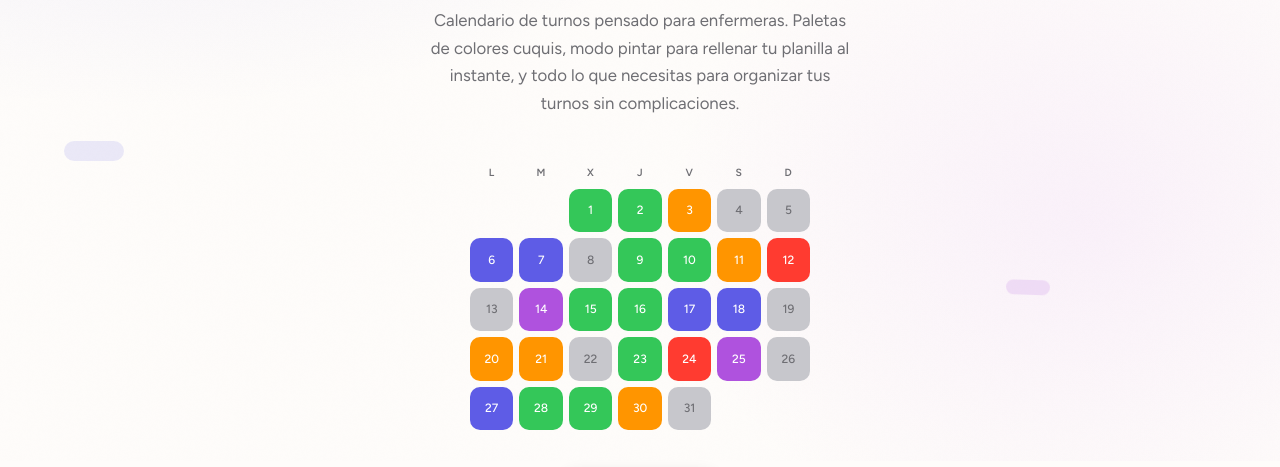
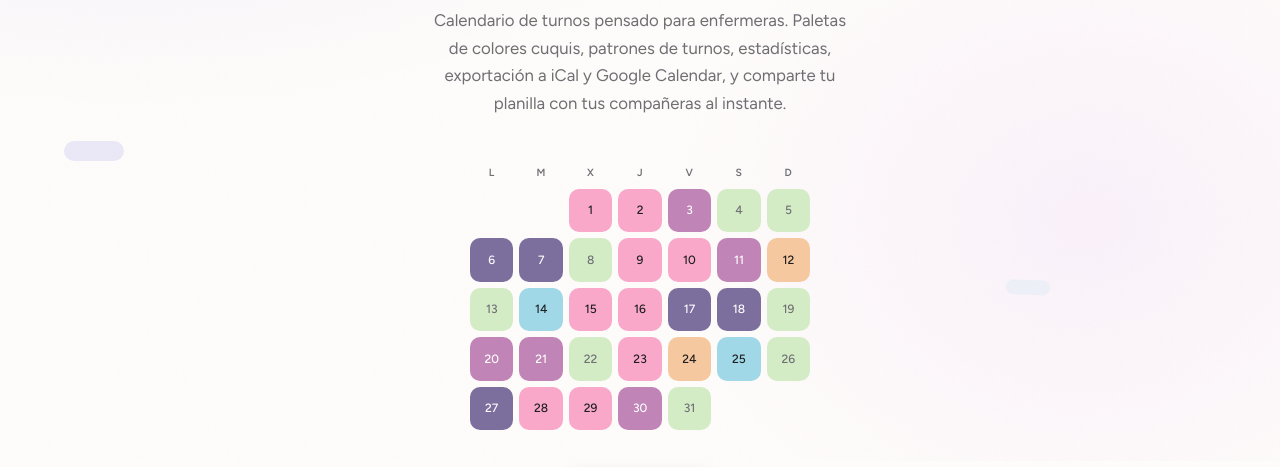
Before and after one commit to Cenadros/turnify-site, a plain HTML site: page index.html in a window 1280 px wide. Shown: the part 339-806 px from the top of the page. Drawn offline with nearby package versions, Linux system fonts and the light colour scheme.

Commit message:
Update site content to match actual Turnify app codebase
Align website with the real app: use Cherry palette colors instead of
generic bright ones, fix monetization model from subscription to one-time
purchase, add CloudKit/iCloud sharing to privacy policy, remove Google
Play references (iOS-only), and update feature descriptions and FAQs.

Co-Authored-By: Claude Opus 4.6 (1M context) <noreply@anthropic.com>

```diff
--- a/index.html
+++ b/index.html
@@ -4,7 +4,7 @@
     <meta charset="UTF-8">
     <meta name="viewport" content="width=device-width, initial-scale=1.0">
     <title>Turnify — Calendario de Turnos</title>
-    <meta name="description" content="Tu planilla de turnos, bonita y en segundos. Calendario de turnos para enfermeras con paletas de colores y modo pintar.">
+    <meta name="description" content="Tu planilla de turnos, bonita y en segundos. Calendario de turnos para enfermeras con paletas de colores, patrones, estadísticas y más.">
     <link rel="preconnect" href="https://fonts.googleapis.com">
     <link rel="preconnect" href="https://fonts.gstatic.com" crossorigin>
     <link href="https://fonts.googleapis.com/css2?family=Bricolage+Grotesque:opsz,wght@12..96,400;12..96,600;12..96,700;12..96,800&family=Figtree:wght@400;500;600&display=swap" rel="stylesheet">
@@ -12,12 +12,12 @@
         :root {
             --primary: #5E5CE6;
             --secondary: #BF5AF2;
-            --morning: #34C759;
-            --afternoon: #FF9500;
-            --night: #5E5CE6;
-            --guard: #FF3B30;
-            --custom: #AF52DE;
-            --off: #C7C7CC;
+            --morning: #f9a8c9;
+            --evening: #c084b6;
+            --night: #7c6f9e;
+            --guard: #f6c89f;
+            --vacation: #a0d8e8;
+            --off: #d4ecc6;
             --text-primary: #1D1D1F;
             --text-secondary: #6E6E73;
             --surface: #F5F5F7;
@@ -144,7 +144,7 @@
         }
         .pill-2 {
             width: 40px; height: 14px;
-            background: var(--afternoon);
+            background: var(--evening);
             opacity: 0.15;
             top: 25%; right: 12%;
             animation-delay: 3s;
@@ -176,7 +176,7 @@
         }
         .pill-6 {
             width: 44px; height: 15px;
-            background: var(--custom);
+            background: var(--vacation);
             opacity: 0.13;
             bottom: 20%; right: 18%;
             animation-delay: 2s;
@@ -306,11 +306,11 @@
             color: var(--text-secondary);
         }
 
-        .cal-day.morning { background: var(--morning); }
-        .cal-day.afternoon { background: var(--afternoon); }
-        .cal-day.night { background: var(--primary); }
-        .cal-day.guard { background: var(--guard); }
-        .cal-day.custom { background: var(--custom); }
+        .cal-day.morning { background: var(--morning); color: var(--text-primary); }
+        .cal-day.evening { background: var(--evening); }
+        .cal-day.night { background: var(--night); }
+        .cal-day.guard { background: var(--guard); color: var(--text-primary); }
+        .cal-day.vacation { background: var(--vacation); color: var(--text-primary); }
 
         /* ── App Store badge ── */
         .store-badge {
@@ -496,7 +496,7 @@
     <p class="subtitle" data-es="Tu planilla de turnos, bonita y en segundos" data-en="Your shift planner, beautiful and instant">Tu planilla de turnos, bonita y en segundos</p>
 
     <!-- Description -->
-    <p class="description" data-es="Calendario de turnos pensado para enfermeras. Paletas de colores cuquis, modo pintar para rellenar tu planilla al instante, y todo lo que necesitas para organizar tus turnos sin complicaciones." data-en="A shift calendar made for nurses. Cute color palettes, paint mode to fill your schedule instantly, and everything you need to organize your shifts without the fuss.">Calendario de turnos pensado para enfermeras. Paletas de colores cuquis, modo pintar para rellenar tu planilla al instante, y todo lo que necesitas para organizar tus turnos sin complicaciones.</p>
+    <p class="description" data-es="Calendario de turnos pensado para enfermeras. Paletas de colores cuquis, patrones de turnos, estadísticas, exportación a iCal y Google Calendar, y comparte tu planilla con tus compañeras al instante." data-en="A shift calendar made for nurses. Cute color palettes, shift patterns, statistics, export to iCal and Google Calendar, and share your schedule with colleagues instantly.">Calendario de turnos pensado para enfermeras. Paletas de colores cuquis, patrones de turnos, estadísticas, exportación a iCal y Google Calendar, y comparte tu planilla con tus compañeras al instante.</p>
 
     <!-- Mini calendar -->
     <div class="calendar-preview" aria-hidden="true">
@@ -512,7 +512,7 @@
         <div class="cal-day empty"></div>
         <div class="cal-day morning">1</div>
         <div class="cal-day morning">2</div>
-        <div class="cal-day afternoon">3</div>
+        <div class="cal-day evening">3</div>
         <div class="cal-day off">4</div>
         <div class="cal-day off">5</div>
 
@@ -521,29 +521,29 @@
         <div class="cal-day off">8</div>
         <div class="cal-day morning">9</div>
         <div class="cal-day morning">10</div>
-        <div class="cal-day afternoon">11</div>
+        <div class="cal-day evening">11</div>
         <div class="cal-day guard">12</div>
 
         <div class="cal-day off">13</div>
-        <div class="cal-day custom">14</div>
+        <div class="cal-day vacation">14</div>
         <div class="cal-day morning">15</div>
         <div class="cal-day morning">16</div>
         <div class="cal-day night">17</div>
         <div class="cal-day night">18</div>
         <div class="cal-day off">19</div>
 
-        <div class="cal-day afternoon">20</div>
-        <div class="cal-day afternoon">21</div>
+        <div class="cal-day evening">20</div>
+        <div class="cal-day evening">21</div>
         <div class="cal-day off">22</div>
         <div class="cal-day morning">23</div>
         <div class="cal-day guard">24</div>
-        <div class="cal-day custom">25</div>
+        <div class="cal-day vacation">25</div>
         <div class="cal-day off">26</div>
 
         <div class="cal-day night">27</div>
         <div class="cal-day morning">28</div>
         <div class="cal-day morning">29</div>
-        <div class="cal-day afternoon">30</div>
+        <div class="cal-day evening">30</div>
         <div class="cal-day off">31</div>
         <div class="cal-day empty"></div>
         <div class="cal-day empty"></div>
```
Also changed, not shown: privacy-policy.html (+14 -8 lines), support.html (+18 -8 lines).
